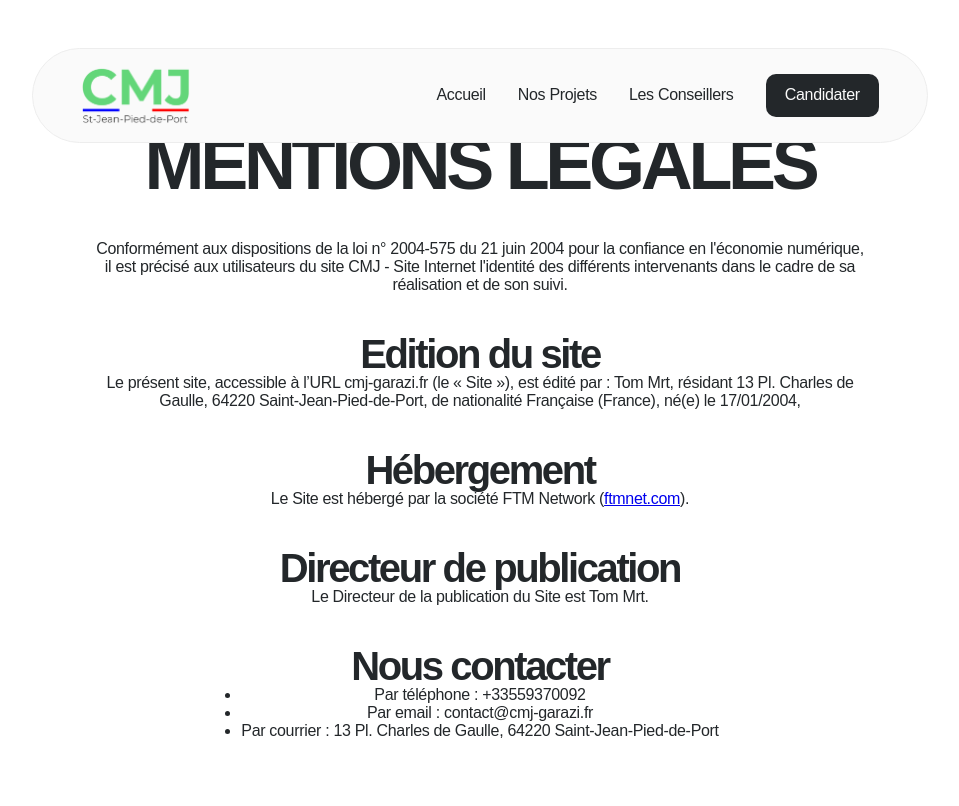
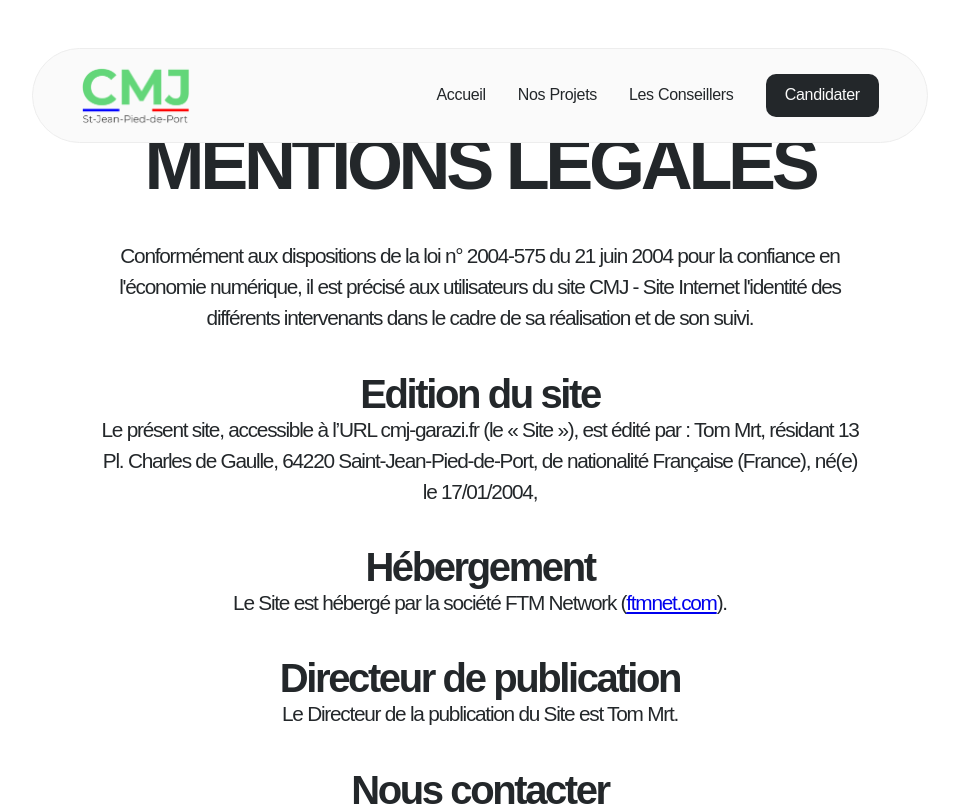
Before and after one commit to Tom-mp4/cmj-website, a Vue app: page /legals in a window 1280 px wide. Shown: the top 806 px of the page, without its empty margins (160-1119 px from the left). Built offline with nearby package versions, Linux system fonts and the light colour scheme; a web font is replaced by a local one.

Commit message:
modified Legals.vue

```diff
--- a/src/components/legals/Legals.vue
+++ b/src/components/legals/Legals.vue
@@ -81,6 +81,18 @@
       line-height: 1;
       letter-spacing: -0.06em;
     }
+
+    .paragraph {
+      font-family: fonts.$montserrat;
+      color: colors.$black;
+      font-size: 1.3rem;
+      line-height: 1.5;
+      letter-spacing: -0.06em;
+    }
+
+    ul {
+      list-style: none;
+    }
   }
 
 </style>
```
